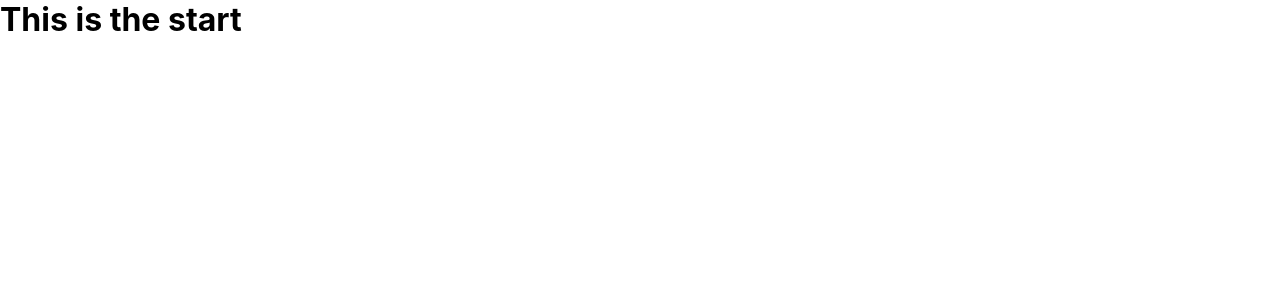
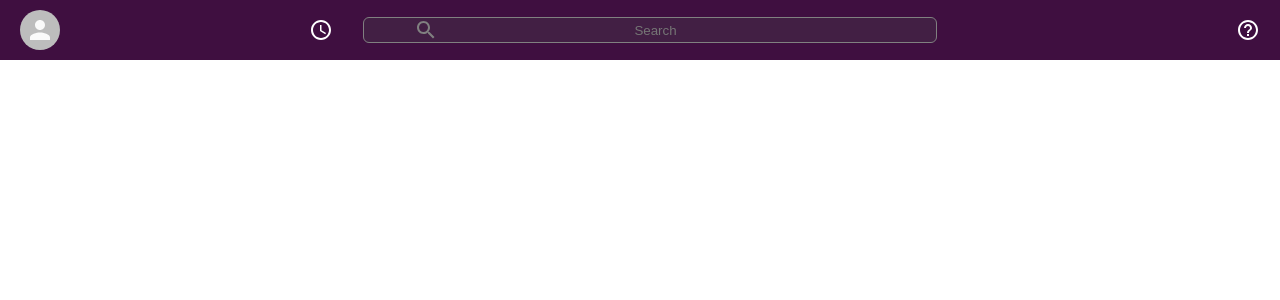
Before and after one commit to Smashkat12/slack-clone-smashkat12, a React (Create React App) app: page / in a window 1280 px wide. Shown: the top 300 px of the page. Built offline with nearby package versions, Linux system fonts and the light colour scheme.

Commit message:
header done with a bit of styling

```diff
--- a/package.json
+++ b/package.json
@@ -3,6 +3,8 @@
   "version": "0.1.0",
   "private": true,
   "dependencies": {
+    "@material-ui/core": "^4.11.2",
+    "@material-ui/icons": "^4.11.2",
     "@testing-library/jest-dom": "^5.11.6",
     "@testing-library/react": "^11.2.2",
     "@testing-library/user-event": "^12.6.0",
--- a/src/App.css
+++ b/src/App.css
@@ -0,0 +1,3 @@
+body {
+	--slack-color: #3f0f40;
+}
--- a/src/App.js
+++ b/src/App.js
@@ -1,10 +1,11 @@
 import './App.css';
+import Header from './Header';
 
 function App() {
   return (
     <div className="app">
-      <h1>This is the start</h1>
 	  {/* Header */}
+	  <Header />
 	  {/* Sidebar */}
 	  {/* React-Router -> Chat screen */}
     </div>
--- a/src/Header.css
+++ b/src/Header.css
@@ -0,0 +1,49 @@
+.header {
+	display: flex;
+	align-items: center;
+	justify-content: space-between;
+	padding: 10px 0;
+	background-color: var(--slack-color);
+	color: white;
+}
+
+.header__left {
+	display: flex;
+	flex: 0.3;
+	align-items: center;
+	margin-left: 20px;
+}
+
+.header__left > .MuiSvgIcon-root {
+	margin-left: auto;
+	margin-right: 30px;
+}
+
+.header__search {
+	flex: 0.4;
+	background-color: #421f44;
+	text-align: center;
+	display: flex;
+	padding: 0 50px;
+	color: gray;
+	border: 1px solid gray;
+	border-radius: 6px;
+}
+
+.header__search > input {
+	background-color: transparent;
+	border: none;
+	text-align: center;
+	min-width: 35vw;
+}
+
+.header__right {
+	flex: 0.3;
+	display: flex;
+	align-items: flex-end;
+}
+
+.header__right > .MuiSvgIcon-root {
+	margin-right: 20px;
+	margin-left: auto;
+}
--- a/src/Header.js
+++ b/src/Header.js
@@ -1,23 +1,31 @@
-import React from 'react';
-import './Header.css';
+import React from "react";
+import "./Header.css";
+import Avatar from "@material-ui/core/Avatar";
+import AccessTimeIcon from "@material-ui/icons/AccessTime";
+import SearchIcon from "@material-ui/icons/Search";
+import HelpOutlineIcon from "@material-ui/icons/HelpOutline";
 
 function Header() {
   return (
-		<div className='header'>
+    <div className="header">
       <div className="header__left">
         {/* Avatar for logged in user */}
+        <Avatar className="header__avatar" alt="Katlego" src="" />
         {/* Time icon */}
+        <AccessTimeIcon />
       </div>
       <div className="header__search">
         {/* Search Icon */}
+        <SearchIcon />
         {/* input */}
+        <input placeholder="Search" type="search" />
       </div>
       <div className="header__right">
         {/* help icon */}
+        <HelpOutlineIcon />
       </div>
-
     </div>
-	)
+  );
 }
 
-export default Header
+export default Header;
```
Also changed, not shown: 2 other files (tests, documents, lock files or other folders). Lines whose indentation alone changed are shown as unchanged.
